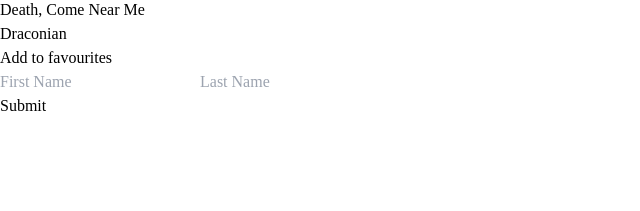
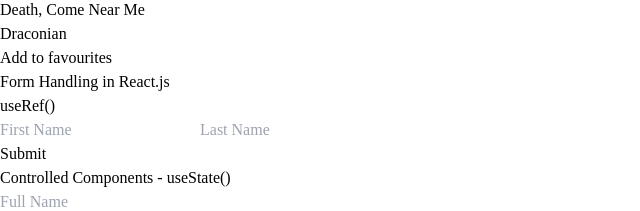
Before and after one commit to shubham2o/React.js, a React (Vite) app in the folder Sheryians CS/Sheryians-React/: page / in a window 1280 px wide. Shown: the part 6310-6521 px from the top of the page, without its empty margins (0-640 px from the left). Before the commit the page ends 6428 px from the top, so only its background shows below. Built offline with nearby package versions, Linux system fonts and the light colour scheme.

Commit message:
Till - Section 10: Form Handling - useState() (19:53)

```diff
--- a/Sheryians CS/Sheryians-React/src/App.jsx
+++ b/Sheryians CS/Sheryians-React/src/App.jsx
@@ -134,6 +134,10 @@
         </div>
 
         <div className="border-b-2 border-dotted border-zinc-600">
+          <h1 className="mt-10 ml-10 text-2xl text-blue-500 font-bold underline">
+            Form Handling in React.js
+          </h1>
+
           <Forms />
         </div>
       </div>
--- a/Sheryians CS/Sheryians-React/src/Components/Forms.jsx
+++ b/Sheryians CS/Sheryians-React/src/Components/Forms.jsx
@@ -1,6 +1,9 @@
 import { useRef, useState } from "react";
 
 const Forms = () => {
+    const [data, setData] = useState(" ");
+    const [name, setName] = useState({ fullName: "" });
+
     const firstName = useRef(null);
     const lastName = useRef(null);
 
@@ -8,15 +11,17 @@
         event.preventDefault();
     }
 
-    const [data, setData] = useState(" ");
-
     return (
         <div>
             <form
                 action=""
-                className="pt-20 pb-20 font-bold text-center"
+                className="py-14 font-bold text-center"
                 onSubmit={handleSubmit}
             >
+                <h1 className="mb-10 text-lime-400 underline text-2xl">
+                    useRef()
+                </h1>
+
                 <input
                     type="text"
                     placeholder="First Name"
@@ -40,8 +45,31 @@
                 />
 
                 <div className="flex justify-center items-center">
-                    <div className="w-72 h-10 flex justify-center items-center bg-green-300">
+                    <div className="w-72 h-10 flex justify-center items-center bg-lime-300">
                         {data}
+                    </div>
+                </div>
+            </form>
+
+            <form
+                action=""
+                className="py-14 font-bold text-center"
+                onSubmit={handleSubmit}
+            >
+                <h1 className="mb-10 text-purple-400 underline text-2xl">
+                    Controlled Components - useState()
+                </h1>
+
+                <input
+                    type="text"
+                    placeholder="Full Name"
+                    className="w-52 h-10 mx-4 mb-8 rounded-3xl px-4"
+                    onChange={event => setName({ ...name, fullName: event.target.value })}
+                />
+
+                <div className="flex justify-center items-center">
+                    <div className="w-72 h-10 flex justify-center items-center bg-purple-300">
+                        {name.fullName}
                     </div>
                 </div>
             </form>
```
